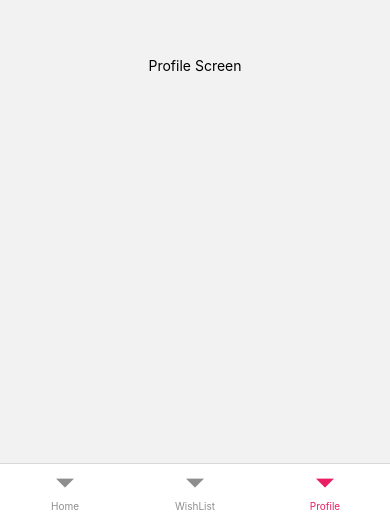
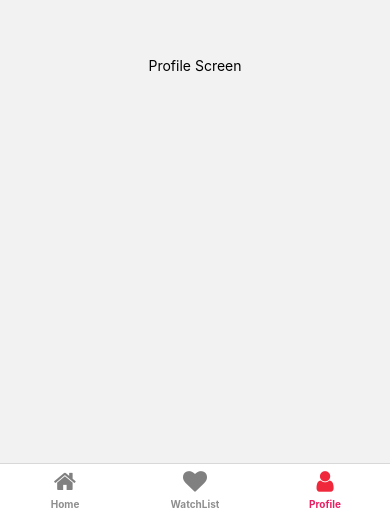
Before and after one commit to dhananjaysr26/moviefix, a React Native app: screen /Profile in a window 390 px wide. Shown: the part 332-844 px from the top of the page. Built offline with nearby package versions, Linux system fonts and the light colour scheme; no server answers.

Commit message:
Added: TabBar Icons

```diff
--- a/package.json
+++ b/package.json
@@ -16,7 +16,8 @@
     "react": "18.2.0",
     "react-native": "0.73.1",
     "react-native-safe-area-context": "^4.8.2",
-    "react-native-screens": "^3.29.0"
+    "react-native-screens": "^3.29.0",
+    "react-native-vector-icons": "^10.0.3"
   },
   "devDependencies": {
     "@babel/core": "^7.20.0",
@@ -27,6 +28,7 @@
     "@react-native/metro-config": "^0.73.2",
     "@react-native/typescript-config": "^0.73.1",
     "@types/react": "^18.2.6",
+    "@types/react-native-vector-icons": "^6.4.18",
     "@types/react-test-renderer": "^18.0.0",
     "babel-jest": "^29.6.3",
     "eslint": "^8.19.0",
--- a/src/navigation/BottomTabs.navigator.tsx
+++ b/src/navigation/BottomTabs.navigator.tsx
@@ -1,8 +1,10 @@
+import React from 'react';
 import {createBottomTabNavigator} from '@react-navigation/bottom-tabs';
 
 import HomeScreen from '../screens/Home.screen';
 import WatchListScreen from '../screens/WatchList.screen';
 import ProfileScreen from '../screens/Profile.screen';
+import Icon from 'react-native-vector-icons/FontAwesome';
 
 const Tab = createBottomTabNavigator();
 
@@ -12,20 +14,30 @@ const BottomTabs = () => {
       initialRouteName="Home"
       screenOptions={{
         tabBarActiveTintColor: '#e91e63',
+        tabBarShowLabel: true,
+        tabBarLabelStyle: {
+          fontSize: 10,
+          fontWeight: 'bold',
+          marginBottom: 2,
+        },
       }}>
       <Tab.Screen
         name="Home"
         component={HomeScreen}
         options={{
-          tabBarLabel: 'Home',
           headerShown: false,
+          tabBarIcon: ({focused}) => (
+            <Icon name="home" color={focused ? '#f0283c' : 'gray'} size={24} />
+          ),
         }}
       />
       <Tab.Screen
-        name="WishList"
+        name="WatchList"
         component={WatchListScreen}
         options={{
-          tabBarLabel: 'WishList',
+          tabBarIcon: ({focused}) => (
+            <Icon name="heart" color={focused ? '#f0283c' : 'gray'} size={24} />
+          ),
           headerShown: false,
         }}
       />
@@ -33,7 +45,9 @@ const BottomTabs = () => {
         name="Profile"
         component={ProfileScreen}
         options={{
-          tabBarLabel: 'Profile',
+          tabBarIcon: ({focused}) => (
+            <Icon name="user" color={focused ? '#f0283c' : 'gray'} size={24} />
+          ),
           headerShown: false,
         }}
       />
--- a/src/screens/Profile.screen.tsx
+++ b/src/screens/Profile.screen.tsx
@@ -16,5 +16,6 @@ const styles = StyleSheet.create({
     flex: 1,
     alignItems: 'center',
     justifyContent: 'center',
+    color: 'black',
   },
 });
--- a/src/screens/WatchList.screen.tsx
+++ b/src/screens/WatchList.screen.tsx
@@ -16,5 +16,6 @@ const styles = StyleSheet.create({
     flex: 1,
     alignItems: 'center',
     justifyContent: 'center',
+    color: 'black',
   },
 });
```
Also changed, not shown: 3 other files (tests, documents, lock files or other folders).
